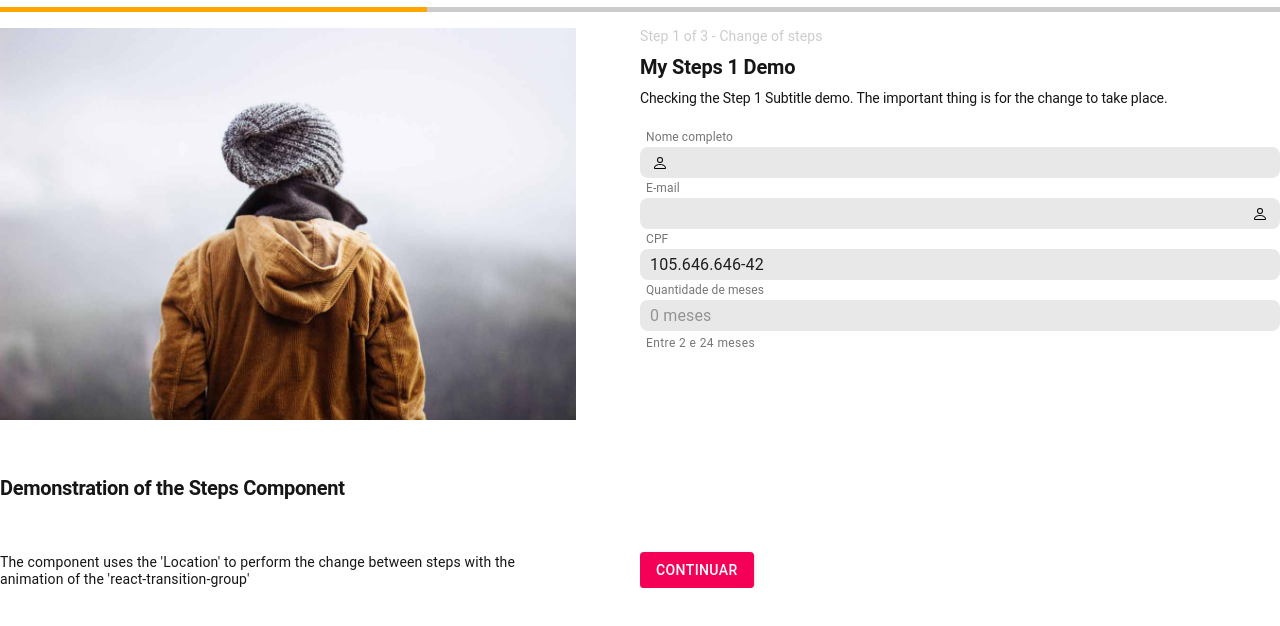
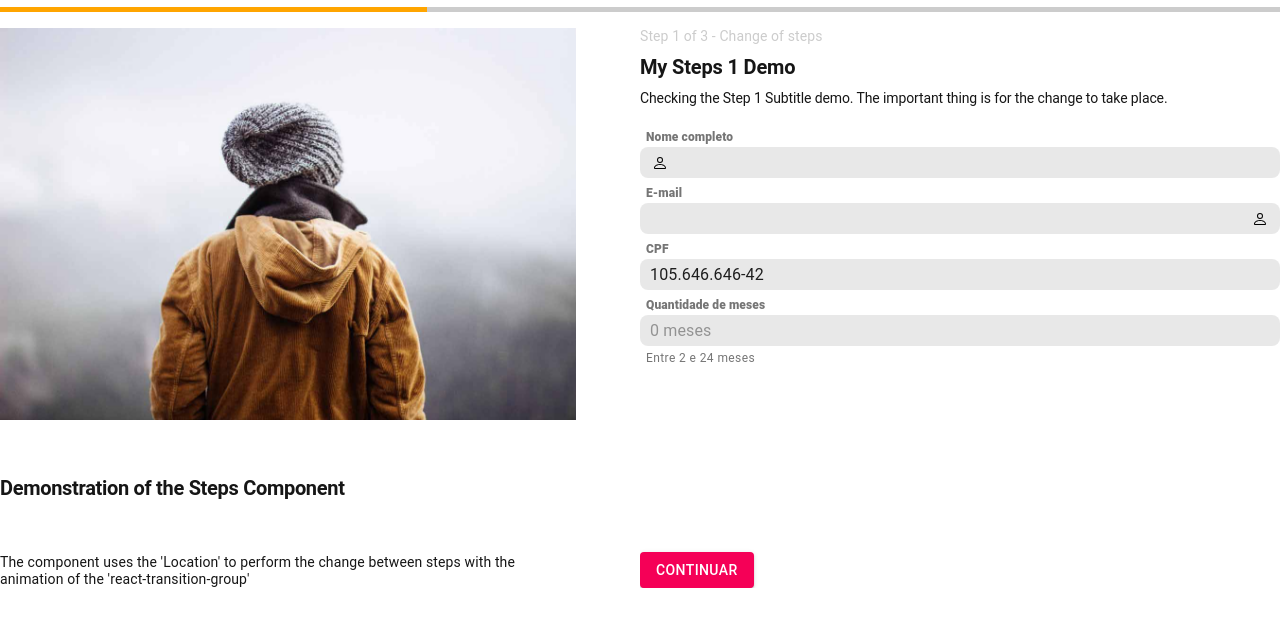
Before and after one commit to RodolfoHerman/react-hook-form-with-ui-material-and-yup, a React (Create React App) app: page / in a window 1280 px wide. Shown: the top 626 px of the page. Built offline with nearby package versions, Linux system fonts and the light colour scheme.

Commit message:
Aplicando nova estilização no componente StyledInput

```diff
--- a/src/shared/inputs/StyledInput.js
+++ b/src/shared/inputs/StyledInput.js
@@ -6,7 +6,7 @@ import clsx from 'clsx';
 
 const useStyle = makeStyles(() => ({
     input: {
-        marginBottom: 10,
+        marginBottom: 15,
 
         "& .MuiFilledInput-root": {
             marginTop: 10,
@@ -19,6 +19,11 @@ const useStyle = makeStyles(() => ({
 
         "& label.Mui-focused": {
             color: "rgba(0, 0, 0, 0.54) !important",
+            fontWeight: 800,
+        },
+
+        "& label.MuiInputLabel-root": {
+            fontWeight: 800,
         },
 
         "& input": {
```
